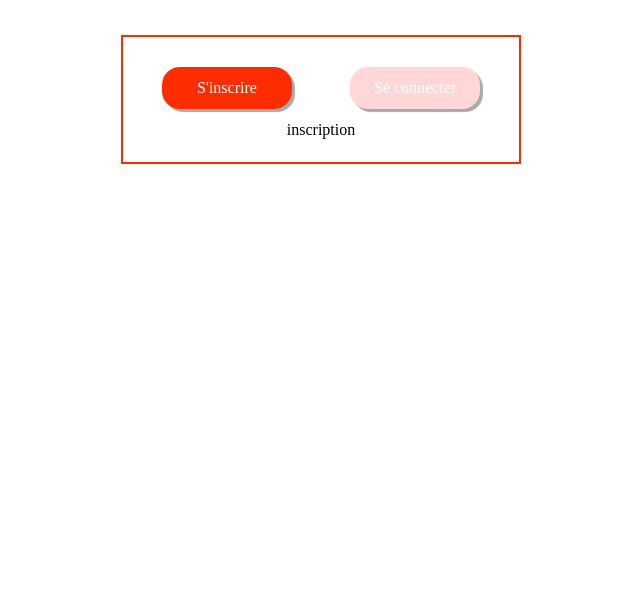
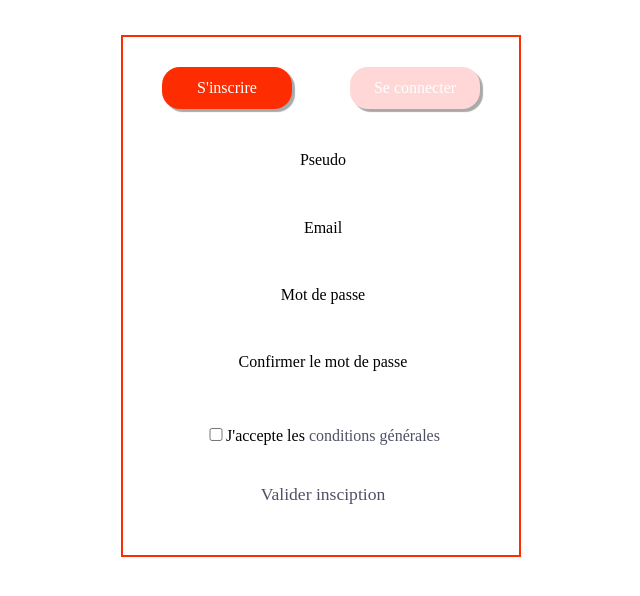
Before and after one commit to MehdiAbdou/groupomania6, a React (Create React App) app in the folder front/: page /profil in a window 1280 px wide. Both pictures are taken after a click on the item "S'inscrire". Shown: the top 596 px of the page, without its empty margins (319-959 px from the left). Built offline with nearby package versions, Linux system fonts and the light colour scheme.

Commit message:
sign form done

```diff
--- a/front/package.json
+++ b/front/package.json
@@ -6,6 +6,7 @@
     "@testing-library/jest-dom": "^5.16.5",
     "@testing-library/react": "^13.4.0",
     "@testing-library/user-event": "^13.5.0",
+    "axios": "^0.27.2",
     "node-sass": "^7.0.3",
     "react": "^18.2.0",
     "react-dom": "^18.2.0",
--- a/front/src/components/Log/SignInForm.js
+++ b/front/src/components/Log/SignInForm.js
@@ -1,11 +1,64 @@
-import React from 'react';
+import React, { useState } from "react";
+import axios from "axios";
 
-const SignInForm = () => {
-    return (
-        <div>
-            connecter
-        </div>
-    );
+const SignInForm = () => {//formulaire de connexion
+  const [email, setEmail] = useState("");
+  const [password, setPassword] = useState("");
+
+  const handleLogin = (e) => {
+    e.preventDefault();//empêcher le rechargement de la page
+    const emailError = document.querySelector(".email.error");              //recup des erreurs éventuelles
+    const passwordError = document.querySelector(".password.error");        //
+
+    axios({ //axios pour envoyer la requête
+      method: "post",
+      url: `${process.env.REACT_APP_API_URL}api/user/login`, //${url de l'api}api/"cheminDeLaRequete"
+      withCredentials: true,
+      data: { //contenu de la requête
+        email,
+        password,
+      },
+    })
+      .then((res) => {              //ce qu'on fait de la réponse
+        if (res.data.errors) {      //si il y a une erreur dans la reponse
+          emailError.innerHTML = res.data.errors.email;
+          passwordError.innerHTML = res.data.errors.password;
+        } else {                    //si il n'y a pas d'erreur dans la réponse, je redirige vers la page d'accueil
+          window.location = "/";
+        }
+      })
+      .catch((err) => {             //catch en cas d'erreur survenue, et log de l'erreur dans la console.
+        console.log(err);
+      });
+  };
+
+  return (
+    <form action="" onSubmit={handleLogin} id="sign-up-form">
+      <label htmlFor="email">Email</label>
+      <br />
+      <input
+        type="text"
+        name="email"
+        id="email"
+        onChange={(e) => setEmail(e.target.value)}
+        value={email}
+      />
+      <div className="email error"></div>
+      <br />
+      <label htmlFor="password">Mot de passe</label>
+      <br />
+      <input
+        type="password"
+        name="password"
+        id="password"
+        onChange={(e) => setPassword(e.target.value)}
+        value={password}
+      />
+      <div className="password error"></div>
+      <br />
+      <input type="submit" value="Se connecter" />
+    </form>
+  );
 };
 
 export default SignInForm;
--- a/front/src/components/Log/SignUpForm.js
+++ b/front/src/components/Log/SignUpForm.js
@@ -1,11 +1,126 @@
-import React from 'react';
+import React, { useState } from "react";
+import axios from "axios";
+import SignInForm from "./SignInForm";
 
 const SignUpForm = () => {
-    return (
-        <div>
-           inscription
-        </div>
-    );
+  const [formSubmit, setFormSubmit] = useState(false);
+  const [pseudo, setPseudo] = useState("");
+  const [email, setEmail] = useState("");
+  const [password, setPassword] = useState("");
+  const [controlPassword, setControlPassword] = useState("");
+
+  const handleRegister = async (e) => {
+    e.preventDefault();
+    const terms = document.getElementById("terms");
+    const pseudoError = document.querySelector(".pseudo.error");
+    const emailError = document.querySelector(".email.error");
+    const passwordError = document.querySelector(".password.error");
+    const passwordConfirmError = document.querySelector(".password-conf.error");
+    const termsError = document.querySelector(".terms.error");
+
+    passwordConfirmError.innerHTML = "";
+    termsError.innerHTML = "";
+
+    if (password !== controlPassword || !terms.checked) {
+      if (password !== controlPassword)
+        passwordConfirmError.innerHTML =
+          "Les mots de passe ne sont pas identiques";
+      if (!terms.checked)
+        termsError.innerHTML = "Veuillez valider les conditions générales";
+    } else {
+      await axios({
+        method: "post",
+        url: `${process.env.REACT_APP_API_URL}api/user/register`,
+        data: {
+          pseudo,
+          email,
+          password,
+        },
+      })
+        .then((res) => {
+          console.log(res);
+          if (res.data.errors) {
+            pseudoError.innerHTML = res.data.errors.pseudo;
+            emailError.innerHTML = res.data.errors.email;
+            passwordError.innerHTML = res.data.errors.password;
+          } else {
+            setFormSubmit(true);
+          }
+        })
+        .catch((err) => console.log(err));
+    }
+  };
+
+  return (
+    <>
+      {formSubmit ? (
+        <>
+          <SignInForm />
+          <span></span>
+          <h4 className="succes">
+            Inscription réussie, veuillez vous connecter
+          </h4>
+        </>
+      ) : (
+        <form action="" onSubmit={handleRegister} id="sign-up-form">
+          <label htmlFor="pseudo">Pseudo</label>
+          <br />
+          <input
+            type="text"
+            name="pseudo"
+            id="pseudo"
+            onChange={(e) => setPseudo(e.target.value)}
+            value={pseudo}
+          />
+          <div className="pseudo error"></div>
+          <br />
+          <label htmlFor="email">Email</label>
+          <br />
+          <input
+            type="email"
+            name="email"
+            id="email"
+            onChange={(e) => setEmail(e.target.value)}
+            value={email}
+          />
+          <div className="email error"></div>
+          <br />
+          <label htmlFor="password">Mot de passe</label>
+          <br />
+          <input
+            type="password"
+            name="password"
+            id="password"
+            onChange={(e) => setPassword(e.target.value)}
+            value={password}
+          />
+          <div className="password error"></div>
+          <br />
+          <label htmlFor="password-conf">Confirmer le mot de passe</label>
+          <br />
+          <input
+            type="password"
+            name="password"
+            id="password-conf"
+            onChange={(e) => setControlPassword(e.target.value)}
+            value={controlPassword}
+          />
+          <div className="password-conf error"></div>
+          <br />
+          <input type="checkbox" id="terms" />
+          <label htmlFor="terms">
+            J'accepte les{" "}
+            <a href="/" target="_blank" rel="noopener noreferer">
+              conditions générales
+            </a>
+          </label>
+          <div className="terms error"></div>
+          <br />
+          <input type="submit" value="Valider insciption" />
+        </form>
+      )}
+    </>
+  );
 };
 
 export default SignUpForm;
--- a/front/src/components/Log/index.js
+++ b/front/src/components/Log/index.js
@@ -2,9 +2,9 @@
 import SignInForm from "./SignInForm";
 import SignUpForm from "./SignUpForm";
 
-const Log = () => {
-  const [signUpModal, setSignUpModal] = useState(true);
-  const [signInModal, setSignInModal] = useState(false);
+const Log = (props) => {
+  const [signUpModal, setSignUpModal] = useState(props.signin);
+  const [signInModal, setSignInModal] = useState(props.signup);
 
   const handleModals = (e) => {
     if (e.target.id === "register") {
--- a/front/src/styles/App.css
+++ b/front/src/styles/App.css
@@ -67,7 +67,7 @@
     font-weight: bold;
 }
 
-
+/*////////////// Page de login /////////////*/
 .connection-form {
     border: 2px solid #fd2d01;
     width: 400px;
```
Also changed, not shown: 1 other file (tests, documents, lock files or other folders).
